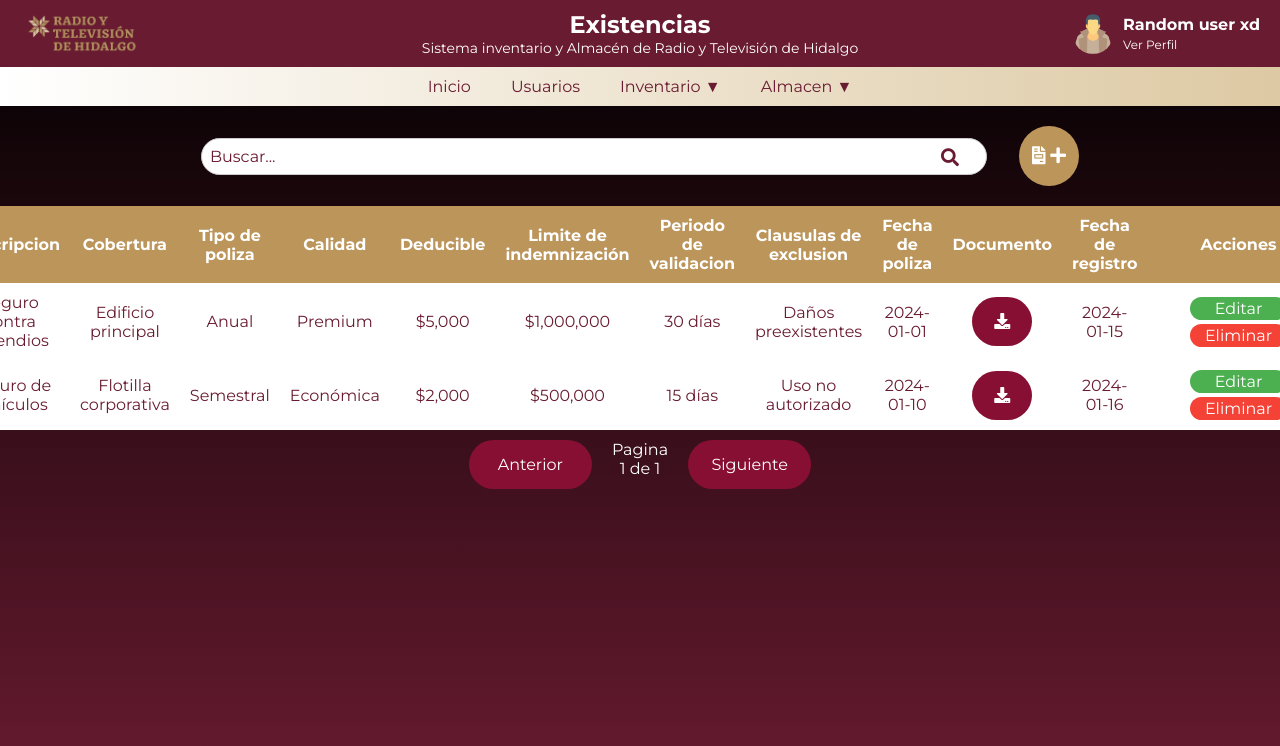
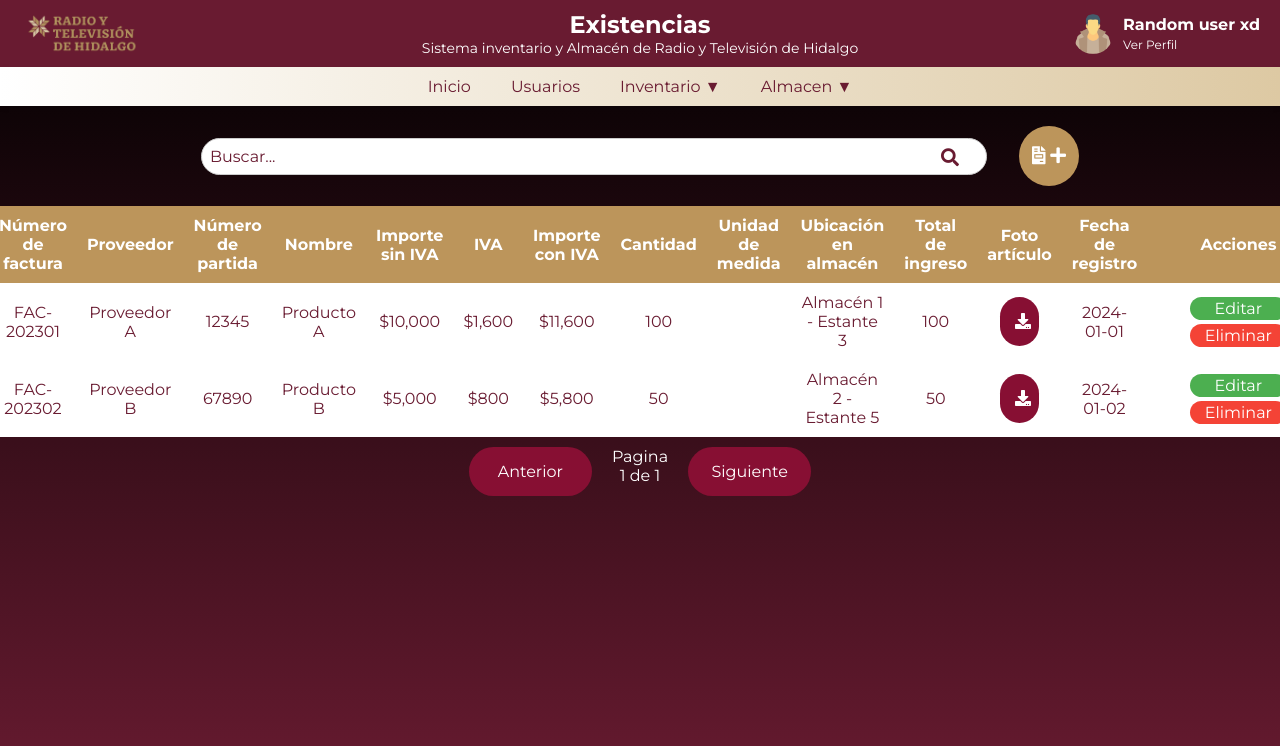
Before and after one commit to CrisOjeda9/almacenes-inventario-vue, a Vue app: page /existencia in a window 1280 px wide. Shown: the top 746 px of the page. Built offline with nearby package versions, Linux system fonts and the light colour scheme.

Commit message:
Tabla existencia

```diff
--- a/src/components/existencia.vue
+++ b/src/components/existencia.vue
@@ -66,7 +66,7 @@
             </div>
 
             <!-- Botón para agregar nuevo usuario -->
-            <button class="add-factura-btn" @click="redirectToAddPoliza">
+            <button class="add-factura-btn" @click="redirectToAddExistencia">
                 <i class="fas fa-file-invoice"></i> <i class="fas fa-plus"></i>
             </button>
         </div>
@@ -75,97 +75,139 @@
             <table class="user-table">
     <thead>
         <tr>
-                        <th>Descripcion</th>
-                        <th>Cobertura</th>
-                        <th>Tipo de poliza</th>
-                        <th>Calidad</th>
-                        <th>Deducible</th>
-                        <th>Limite de indemnización</th>
-                        <th>Periodo de validacion</th>
-                        <th>Clausulas de exclusion</th>
-                        <th>Fecha de poliza</th>
-                        <th>Documento</th>
+            <th>ID</th>
+            <th>Número de factura</th>
+            <th>Proveedor</th>
+            <th>Número de partida</th>
+            <th>Nombre</th>
+            <th>Importe sin IVA</th>
+            <th>IVA</th>
+            <th>Importe con IVA</th>
+            <th>Cantidad</th>
+            <th>Unidad de medida</th>
+            <th>Ubicación en almacén</th>
+            <th>Total de ingreso</th>
+            <th>Foto artículo</th>
             <th>Fecha de registro</th>
             <th>Acciones</th>
-
         </tr>
     </thead>
     <tbody>
-                    <tr v-for="user in paginatedpoliza" :key="user.id">
-                        <td>{{ user.descripcion }}</td>
-                        <td>{{ user.cobertura }}</td>
-                        <td>{{ user.tipopoliza }}</td>
-                        <td>{{ user.calidad }}</td>
-                        <td>{{ user.deducible }}</td>
-                        <td>{{ user.indemnizacion }}</td>
-                        <td>{{ user.validacion }}</td>
-                        <td>{{ user.exclusion }}</td>
-                        <td>{{ user.fechapoliza }}</td>
+        <tr v-for="existencia in paginatedExistencias" :key="existencia.id">
+            <td>{{ existencia.id }}</td>
+            <td>{{ existencia.numeroFactura }}</td>
+            <td>{{ existencia.proveedor }}</td>
+            <td>{{ existencia.numeroPartida }}</td>
+            <td>{{ existencia.nombre }}</td>
+            <td>{{ existencia.importeSinIVA }}</td>
+            <td>{{ existencia.iva }}</td>
+            <td>{{ existencia.importeConIVA }}</td>
+            <td>{{ existencia.cantidad }}</td>
+            <td>{{ existencia.unidadmedida }}</td>
+            <td>{{ existencia.ubicacionAlmacen }}</td>
+            <td>{{ existencia.totalIngreso }}</td>
             <td>
-                            <!-- Botón de descarga por cada documento -->
-                            <a :href="'/ruta/del/archivo/' + user.documento" download>
+                <a :href="'/ruta/del/archivo/' + existencia.fotoArticulo" download>
                     <button class="btn-download">
                         <i class="fas fa-download"></i>
                     </button>
                 </a>
             </td>
-                        <td>{{ user.registrationDate }}</td>
+            <td>{{ existencia.fechaRegistro }}</td>
             <td>
-                            <button @click="editUser(user)" class="btn-edit">Editar</button>
-                            <button @click="showDeleteModal(user.id)" class="btn-delete">Eliminar</button>
+                <button @click="editExistencia(existencia)" class="btn-edit">Editar</button>
+                <button @click="showDeleteModal(existencia.id)" class="btn-delete">Eliminar</button>
             </td>
         </tr>
     </tbody>
 </table>
 
+
+            <!-- Modal de Edición -->
             <!-- Modal de Edición -->
 <div v-if="isEditing" class="edit-modal">
     <div class="modal-content">
-                    <h3>Editar Póliza</h3>
+        <h3>Editar Existencia</h3>
         <form @submit.prevent="saveChanges" class="edit-form">
             <div class="contenedorformulario">
+                <!-- Primera columna -->
                 <div class="form-column">
                     <div>
-                                    <label>Descripción:</label>
-                                    <input v-model="currentPoliza.descripcion" type="text" />
+                        <label>ID:</label>
+                        <input v-model="currentExistencia.id" type="text" disabled />
                     </div>
                     <div>
-                                    <label>Cobertura:</label>
-                                    <input v-model="currentPoliza.cobertura" type="text" />
+                        <label>Número de factura:</label>
+                        <input v-model="currentExistencia.numeroFactura" type="text" />
                     </div>
                     <div>
-                                    <label>Tipo de póliza:</label>
-                                    <input v-model="currentPoliza.tipopoliza" type="text" />
+                        <label>Proveedor:</label>
+                        <input v-model="currentExistencia.proveedor" type="text" />
                     </div>
                     <div>
-                                    <label>Calidad:</label>
-                                    <input v-model="currentPoliza.calidad" type="text" />
+                        <label>Número de partida:</label>
+                        <input v-model="currentExistencia.numeroPartida" type="text" />
                     </div>
                     <div>
-                                    <label>Deducible:</label>
-                                    <input v-model="currentPoliza.deducible" type="text" />
+                        <label>Nombre:</label>
+                        <input v-model="currentExistencia.nombre" type="text" />
                     </div>
                 </div>
 
+                <!-- Segunda columna -->
                 <div class="form-column">
                     <div>
-                                    <label>Límite de indemnización:</label>
-                                    <input v-model="currentPoliza.indemnizacion" type="text" />
+                        <label>Importe sin IVA:</label>
+                        <input v-model="currentExistencia.importeSinIVA" type="text" />
                     </div>
                     <div>
-                                    <label>Periodo de validación:</label>
-                                    <input v-model="currentPoliza.validacion" type="text" />
+                        <label>IVA:</label>
+                        <input v-model="currentExistencia.iva" type="text" />
                     </div>
                     <div>
-                                    <label>Cláusulas de exclusión:</label>
-                                    <input v-model="currentPoliza.exclusion" type="text" />
+                        <label>Importe con IVA:</label>
+                        <input v-model="currentExistencia.importeConIVA" type="text" />
                     </div>
                     <div>
-                                    <label>Fecha de póliza:</label>
-                                    <input v-model="currentPoliza.fechapoliza" type="date" />
+                        <label>Cantidad:</label>
+                        <input v-model="currentExistencia.cantidad" type="text" />
+                    </div>
+
+                    <div >
+                                    <label>Unidad de medida:</label>
+                                    <select v-model="currentExistencia.unidadmedida" class="form-input">
+                                        <option value="" disabled>Selecciona una opción</option>
+                            <option value="piezas">Piezas</option>
+                            <option value="paquetes">Paquetes</option>
+                            <option value="cajas">Cajas</option>
+                            <option value="kilogramos">Kilogramos</option>
+                            <option value="litros">Litros</option>
+                            <option value="metros">Metros</option>
+                            <option value="rollos">Rollos</option>
+                            <option value="bultos">Bultos</option>
+                                    </select>
                                 </div>
                 </div>
+
+                <!-- Tercera columna -->
+                <div class="form-column">
+
+                    <div>
+                        <label>Ubicación en almacén:</label>
+                        <input v-model="currentExistencia.ubicacionAlmacen" type="text" />
                     </div>
+                    <div>
+                        <label>Total de ingreso:</label>
+                        <input v-model="currentExistencia.totalIngreso" type="text" />
+                    </div>
+                    <div>
+                        <label>Foto artículo:</label>
+                        <input type="file" @change="updateFotoArticulo" />
+                    </div>
+
+                </div>
+            </div>
+
             <!-- Botones debajo del formulario -->
             <div class="form-buttons">
                 <button type="submit" class="save-btn">Guardar cambios</button>
@@ -175,10 +217,11 @@
     </div>
 </div>
 
+
             <!-- Modal de Confirmación de Eliminación -->
             <div v-if="isDeleteModalVisible" class="modal-overlay">
                 <div class="modal-content-delete">
-                    <h3>¿Estás seguro de eliminar esta póliza?</h3>
+                    <h3>¿Estás seguro de eliminar esta existencia?</h3>
                     <div class="modal-buttons">
                         <button @click="confirmDelete" class="btn-confirm">Confirmar</button>
                         <button @click="cancelDelete" class="btn-cancel">Cancelar</button>
@@ -203,63 +246,69 @@ export default {
             isDeleteModalVisible: false,
             menus: {
                 homeMenu: false,
-                polizaMenu: false,
+                existenciaMenu: false,
                 settingsMenu: false,
             },
             searchQuery: '',
             currentPage: 1,
-            polizaPerPage: 10,
+            existenciasPerPage: 10,
             isEditing: false, // Para controlar si estamos en modo de edición
-            currentPoliza: {}, // Objeto para almacenar la póliza que se está editando
-            poliza: [
+            currentExistencia: {}, // Objeto para almacenar la existencia que se está editando
+            existencias: [
                 {
                     id: 1,
-                    descripcion: "Seguro contra incendios",
-                    cobertura: "Edificio principal",
-                    tipopoliza: "Anual",
-                    calidad: "Premium",
-                    deducible: "$5,000",
-                    indemnizacion: "$1,000,000",
-                    validacion: "30 días",
-                    exclusion: "Daños preexistentes",
-                    fechapoliza: "2024-01-01",
-                    documento: "asdadasda",
-                    registrationDate: "2024-01-15"
+                    numeroFactura: "FAC-202301",
+                    proveedor: "Proveedor A",
+                    numeroPartida: "12345",
+                    nombre: "Producto A",
+                    importeSinIVA: "$10,000",
+                    iva: "$1,600",
+                    importeConIVA: "$11,600",
+                    cantidad: "100",
+                    unidadMedida: "Piezas",
+                    ubicacionAlmacen: "Almacén 1 - Estante 3",
+                    totalIngreso: "100",
+                    fotoArticulo: "imagen_a.jpg",
+                    fechaRegistro: "2024-01-01"
                 },
                 {
                     id: 2,
-                    descripcion: "Seguro de vehículos",
-                    cobertura: "Flotilla corporativa",
-                    tipopoliza: "Semestral",
-                    calidad: "Económica",
-                    deducible: "$2,000",
-                    indemnizacion: "$500,000",
-                    validacion: "15 días",
-                    exclusion: "Uso no autorizado",
-                    fechapoliza: "2024-01-10",
-                    documento: "asdadasda",
-                    registrationDate: "2024-01-16"
+                    numeroFactura: "FAC-202302",
+                    proveedor: "Proveedor B",
+                    numeroPartida: "67890",
+                    nombre: "Producto B",
+                    importeSinIVA: "$5,000",
+                    iva: "$800",
+                    importeConIVA: "$5,800",
+                    cantidad: "50",
+                    unidadMedida: "Cajas",
+                    ubicacionAlmacen: "Almacén 2 - Estante 5",
+                    totalIngreso: "50",
+                    fotoArticulo: "imagen_b.jpg",
+                    fechaRegistro: "2024-01-02"
                 }
             ]
         };
     },
     computed: {
-        filteredpoliza() {
+        filteredExistencias() {
             const query = this.searchQuery.toLowerCase();
-            return this.poliza.filter(user => {
-                return user.descripcion.toLowerCase().includes(query) ||
-                    user.cobertura.toLowerCase().includes(query) ||
-                    user.tipopoliza.toLowerCase().includes(query) ||
-                    user.calidad.toLowerCase().includes(query);
+            return this.existencias.filter(existencia => {
+                return (
+                    existencia.numeroFactura.toLowerCase().includes(query) ||
+                    existencia.proveedor.toLowerCase().includes(query) ||
+                    existencia.nombre.toLowerCase().includes(query) ||
+                    existencia.ubicacionAlmacen.toLowerCase().includes(query)
+                );
             });
         },
         totalPages() {
-            return Math.ceil(this.filteredpoliza.length / this.polizaPerPage);
+            return Math.ceil(this.filteredExistencias.length / this.existenciasPerPage);
         },
-        paginatedpoliza() {
-            const start = (this.currentPage - 1) * this.polizaPerPage;
-            const end = start + this.polizaPerPage;
-            return this.filteredpoliza.slice(start, end);
+        paginatedExistencias() {
+            const start = (this.currentPage - 1) * this.existenciasPerPage;
+            const end = start + this.existenciasPerPage;
+            return this.filteredExistencias.slice(start, end);
         }
     },
     methods: {
@@ -289,21 +338,23 @@ export default {
                 this.currentPage++;
             }
         },
-        editUser(user) {
-            this.currentPoliza = { ...user };
+        editExistencia(existencia) {
+            this.currentExistencia = { ...existencia };
             this.isEditing = true;
         },
         saveChanges() {
-            const index = this.poliza.findIndex(user => user.id === this.currentPoliza.id);
+            const index = this.existencias.findIndex(
+                existencia => existencia.id === this.currentExistencia.id
+            );
             if (index !== -1) {
-                this.poliza[index] = { ...this.currentPoliza };
+                this.existencias[index] = { ...this.currentExistencia };
                 this.isEditing = false;
-                this.currentPoliza = {}; // Limpiar el objeto
+                this.currentExistencia = {}; // Limpiar el objeto
             }
         },
         cancelEdit() {
             this.isEditing = false;
-            this.currentPoliza = {}; // Limpiar el objeto
+            this.currentExistencia = {}; // Limpiar el objeto
         },
 
         showDeleteModal(id) {
@@ -311,9 +362,11 @@ export default {
             this.isDeleteModalVisible = true;
         },
         confirmDelete() {
-            const index = this.poliza.findIndex(user => user.id === this.deleteId);
+            const index = this.existencias.findIndex(
+                existencia => existencia.id === this.deleteId
+            );
             if (index !== -1) {
-                this.poliza.splice(index, 1);
+                this.existencias.splice(index, 1);
             }
             this.isDeleteModalVisible = false;
             this.deleteId = null;
@@ -322,16 +375,15 @@ export default {
             this.isDeleteModalVisible = false;
             this.deleteId = null;
         },
-        redirectToAddPoliza() {
+        redirectToAddExistencia() {
             // Aquí defines la ruta a la que quieres redirigir al hacer clic en el botón
             this.$router.push('/newexistencia');
-        },
-
-
-
+        }
     }
 };
 </script>
+
+
 
 <style scoped>
 /* Aplicar Montserrat a todo el contenido */
```
Lines whose indentation alone changed are shown as unchanged.
